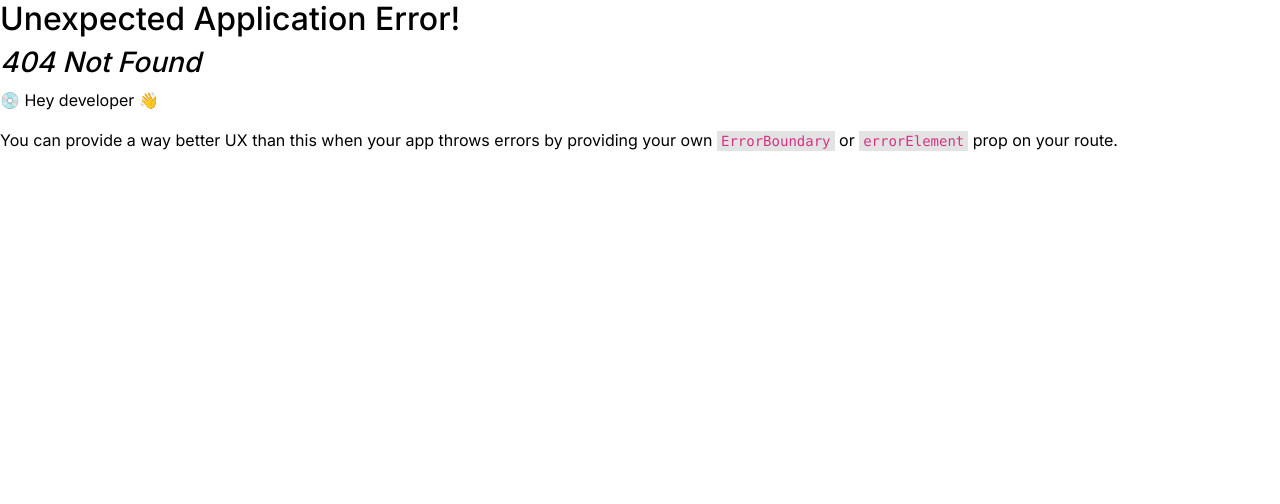
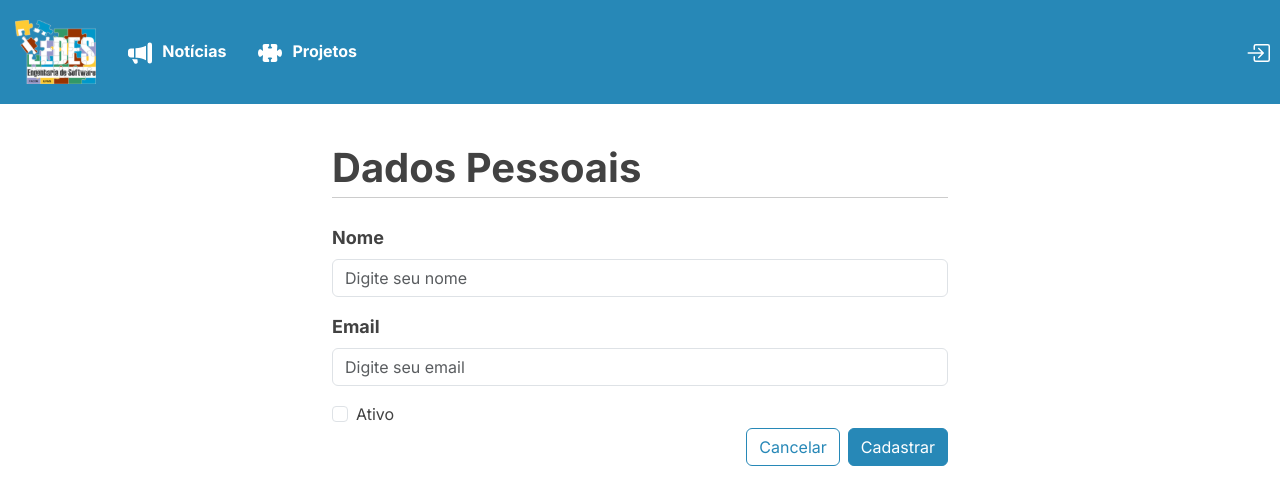
Before and after one commit to diogof651/csfacom-grupo1, a React (Vite) app in the folder front-end/: page /cadastroUsuario in a window 1280 px wide. Before the commit this address had no page. Shown: the top 504 px of the page. Built offline with nearby package versions, Linux system fonts and the light colour scheme.

Commit message:
Pagina de cadastro de usuario [apenas adm]

```diff
--- /dev/null
+++ b/front-end/src/components/Input/Input.jsx
@@ -0,0 +1,15 @@
+import Form from 'react-bootstrap/Form';
+
+export function Input({label, tipo, placeholder, required}) {
+  return (
+    <>
+        <Form.Label
+          style={{ fontWeight: "bold", fontSize: "18px" }}
+          className="mt-3"
+        >
+          {label}
+        </Form.Label>
+        <Form.Control type={tipo} placeholder={placeholder} required={required ? true : false}/>
+    </>
+  );
+}
--- a/front-end/src/components/Select/Select.jsx
+++ b/front-end/src/components/Select/Select.jsx
@@ -6,7 +6,7 @@ export function Select({ options, selectedOption, handleOptionChange }) {
     <Form.Select
       value={selectedOption}
       onChange={handleOptionChange}
-      style={{ width: "150px", marginRight: "10px", width: "100%" }}
+      style={{marginRight: "10px", width: "100%" }}
     >
       {options.map((option, index) => (
         <option value="{option}" key={index}>
--- a/front-end/src/global.css
+++ b/front-end/src/global.css
@@ -2,7 +2,7 @@
   --white: #ffffff;
   --blue: #2788b7;
   --gray: #d9d9d9;
-  --black: #000000;
+  --black: #424242 ;
 }
 
 * {
--- /dev/null
+++ b/front-end/src/routes/CadastroUsuario/CadastroUsuario.jsx
@@ -0,0 +1,72 @@
+import React from "react";
+import Button from "react-bootstrap/Button";
+import Container from "react-bootstrap/Container";
+import Form from "react-bootstrap/Form";
+import "react-datepicker/dist/react-datepicker.css";
+import "react-quill/dist/quill.snow.css";
+import { Input } from "../../components/Input/Input";
+
+export function CadastroUsuario() {
+  return (
+    <>
+      <Container
+        className="d-flex flex-column"
+        style={{ width: "50vw", marginTop: "40px" }}
+      >
+        <h1
+          style={{
+            borderBottom: "1px solid #ccc",
+            marginBottom: "10px",
+            fontWeight: "bold",
+            paddingBottom: "5px"
+          }}
+        >
+          Dados Pessoais
+        </h1>
+        <Form
+          className={`d-flex justify-content-center flex-column form-container w-100`}
+        //   onSubmit=""
+        >
+          <Input
+            label={"Nome"}
+            required={true}
+            placeholder={"Digite seu nome"}
+            tipo={"text"}
+          ></Input>
+          <Input
+            label={"Email"}
+            required={true}
+            placeholder={"Digite seu email"}
+            tipo={"email"}
+          ></Input>
+          <Form.Check
+            className="mt-3"
+            type="checkbox"
+            id="ativoCheckbox"
+            label="Ativo"
+          />
+          <div className="d-flex justify-content-end gap-2">
+            <Button
+              style={{
+                backgroundColor: "transparent",
+                borderColor: "var(--blue)",
+                color: "var(--blue)",
+              }}
+            >
+              Cancelar
+            </Button>
+            <Button
+              type="submit"
+              style={{
+                backgroundColor: "var(--blue)",
+                borderColor: "var(--blue)",
+              }}
+            >
+              Cadastrar
+            </Button>
+          </div>
+        </Form>
+      </Container>
+    </>
+  );
+}
```
Also changed, not shown: front-end/src/main.jsx (+7 -1 lines).
